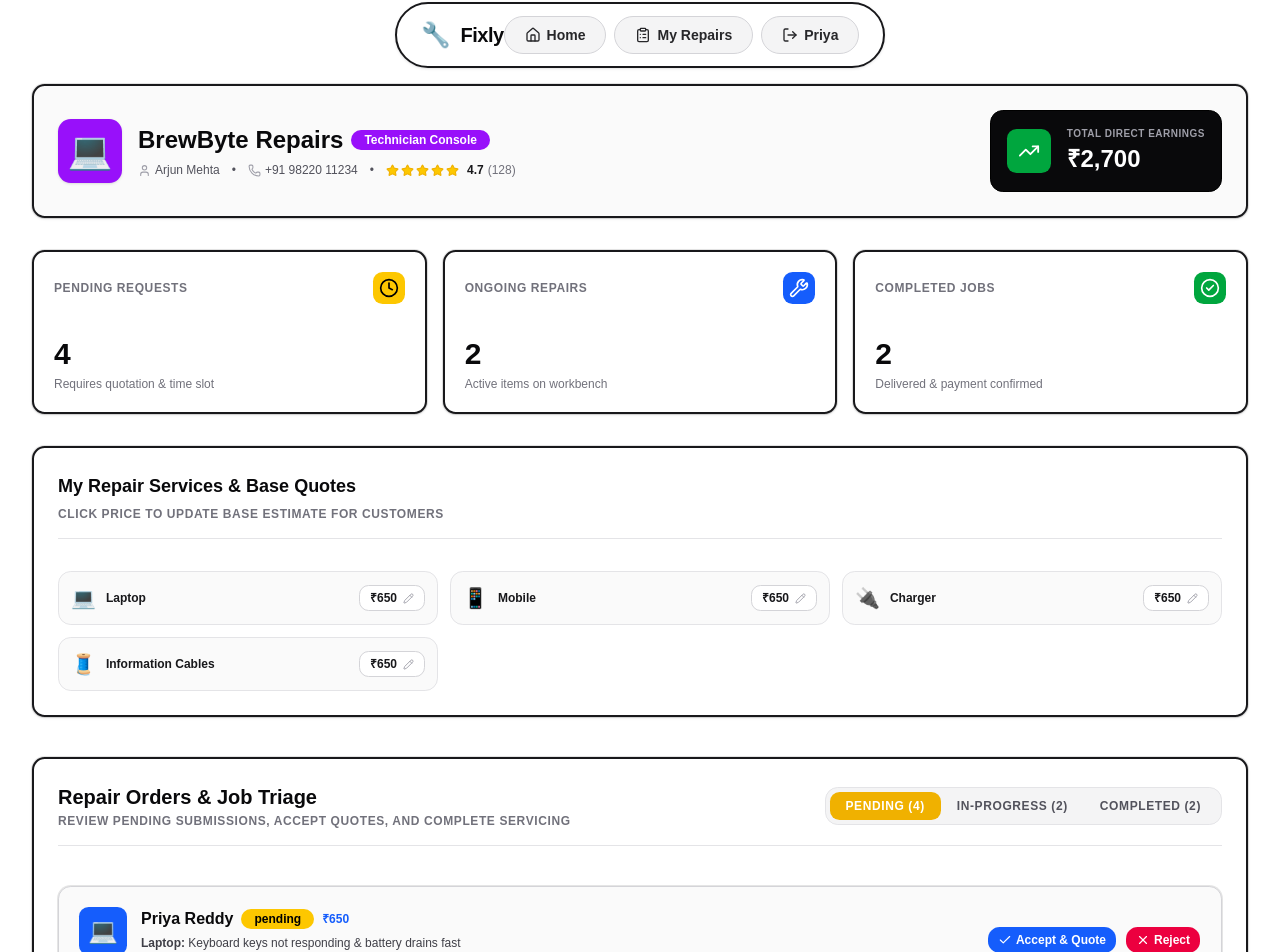
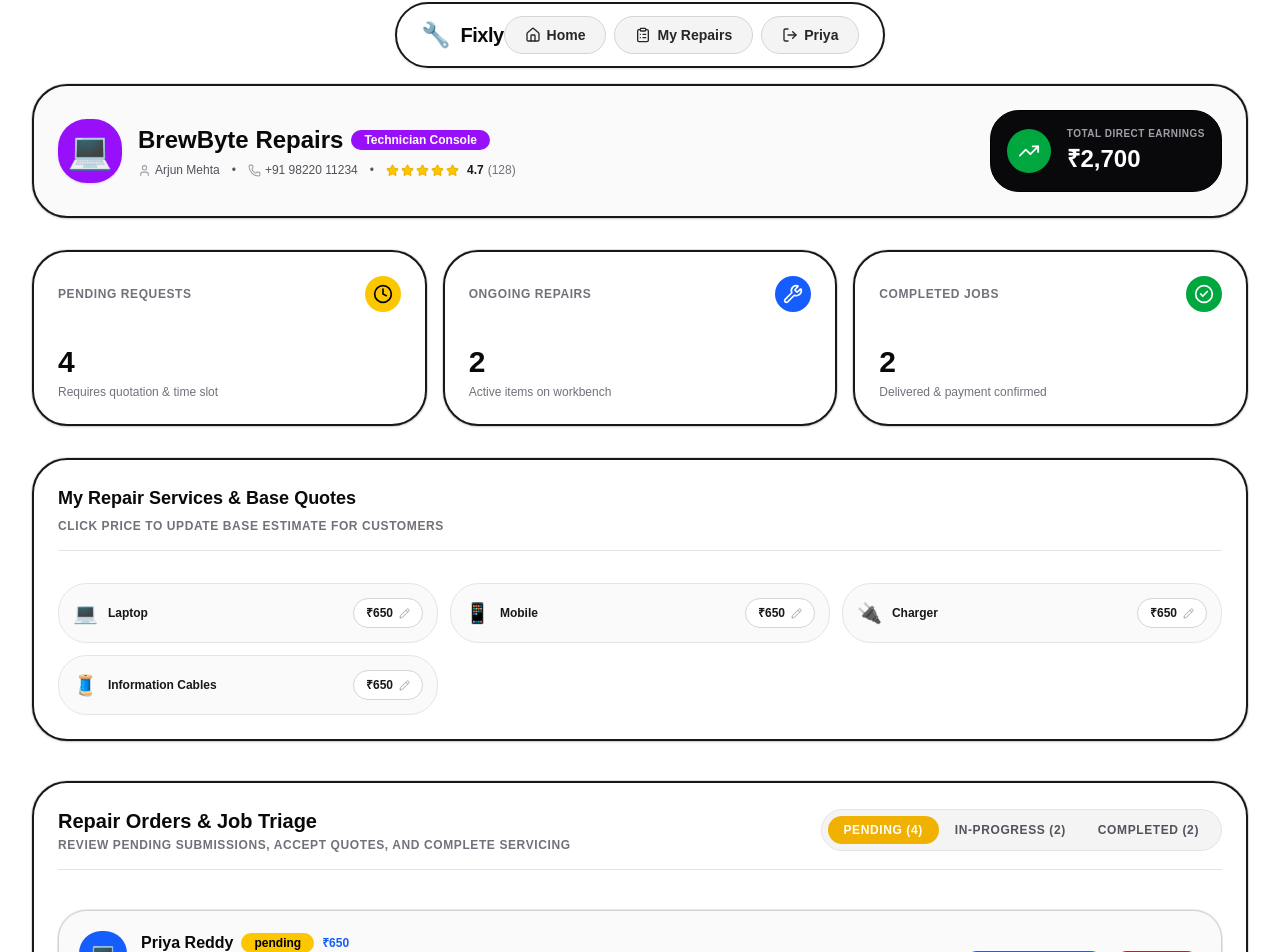
Before and after one commit to pizzaparth/fixly, a React (Vite) app: page /shop in a window 1280 px wide. Shown: the part 14-966 px from the top of the page. Built offline with nearby package versions, Linux system fonts and the light colour scheme.

Commit message:
fixed issues in the shop dashboard

```diff
--- a/src/pages/ShopDashboard.jsx
+++ b/src/pages/ShopDashboard.jsx
@@ -96,16 +96,16 @@ export function ShopDashboard() {
     <div className="min-h-screen bg-white text-zinc-900 pb-20">
       <div className="max-w-7xl mx-auto px-4 sm:px-6 lg:px-8 py-8">
         {/* 1. Header Banner */}
-        <Card className="p-6 rounded-md bg-zinc-50 border-2 border-zinc-900 mb-8 shadow-sm">
+        <Card className="p-6 rounded-3xl bg-zinc-50 border-2 border-zinc-900 mb-8 shadow-sm">
           <div className="flex flex-col md:flex-row md:items-center justify-between gap-6">
             <div className="flex items-center gap-4">
-              <div className="size-16 rounded-md bg-purple-600 flex items-center justify-center text-4xl text-white font-black shrink-0 shadow-sm">
+              <div className="size-16 rounded-2xl bg-purple-600 flex items-center justify-center text-4xl text-white font-black shrink-0 shadow-sm">
                 {activeShop.emoji || '🔧'}
               </div>
               <div>
                 <div className="flex items-center gap-2">
                   <h1 className="text-2xl font-black text-zinc-950">{activeShop.name}</h1>
-                  <Badge className="bg-purple-600 text-white font-bold">
+                  <Badge className="bg-purple-600 text-white font-bold rounded-full">
                     Technician Console
                   </Badge>
                 </div>
@@ -125,8 +125,8 @@ export function ShopDashboard() {
               </div>
             </div>
 
-            <div className="p-4 rounded-md bg-zinc-950 text-white flex items-center gap-4 border border-black shrink-0">
-              <div className="size-11 rounded-sm bg-green-600 flex items-center justify-center text-white font-bold">
+            <div className="p-4 rounded-2xl bg-zinc-950 text-white flex items-center gap-4 border border-black shrink-0">
+              <div className="size-11 rounded-full bg-green-600 flex items-center justify-center text-white font-bold">
                 <TrendingUp size={22} />
               </div>
               <div>
@@ -167,7 +167,7 @@ export function ShopDashboard() {
         </div>
 
         {/* 3. Services & Base Rates Editor */}
-        <Card className="mb-10 p-6 rounded-md bg-white border-2 border-zinc-900 shadow-sm">
+        <Card className="mb-10 p-6 rounded-3xl bg-white border-2 border-zinc-900 shadow-sm">
           <CardHeader className="p-0 border-b border-zinc-200 pb-3 mb-4">
             <CardTitle className="text-lg font-black text-zinc-950">
               My Repair Services & Base Quotes
@@ -185,7 +185,7 @@ export function ShopDashboard() {
               return (
                 <div
                   key={catKey}
-                  className="p-3 rounded-md bg-zinc-50 border border-zinc-200 flex items-center justify-between gap-2"
+                  className="p-3.5 rounded-2xl bg-zinc-50 border border-zinc-200 flex items-center justify-between gap-2"
                 >
                   <div className="flex items-center gap-2.5 min-w-0">
                     <span className="text-xl">{meta?.emoji || '🔧'}</span>
@@ -210,13 +210,13 @@ export function ShopDashboard() {
                         onKeyDown={(e) =>
                           e.key === 'Enter' && setEditingCategory(null)
                         }
-                        className="w-20 h-7 text-xs font-bold rounded-sm border-2 border-blue-600 text-right bg-white"
+                        className="w-20 h-8 text-xs font-bold rounded-full border-2 border-blue-600 text-right bg-white"
                       />
                     ) : (
                       <button
                         type="button"
                         onClick={() => setEditingCategory(catKey)}
-                        className="flex items-center gap-1.5 px-2.5 py-1 rounded-sm bg-white border border-zinc-300 hover:border-black text-xs font-black text-zinc-900 cursor-pointer"
+                        className="flex items-center gap-1.5 px-3 py-1.5 rounded-full bg-white border border-zinc-300 hover:border-black text-xs font-black text-zinc-900 cursor-pointer"
                       >
                         <span>₹{services[catKey]}</span>
                         <Pencil size={11} className="text-zinc-400" />
@@ -230,7 +230,7 @@ export function ShopDashboard() {
         </Card>
 
         {/* 4. Order Management Hub */}
-        <Card className="p-6 rounded-md bg-white border-2 border-zinc-900 shadow-sm">
+        <Card className="p-6 rounded-3xl bg-white border-2 border-zinc-900 shadow-sm">
           <div className="flex flex-col sm:flex-row sm:items-center justify-between gap-4 border-b border-zinc-200 pb-4 mb-6">
             <div>
               <CardTitle className="text-xl font-black text-zinc-950">
@@ -242,7 +242,7 @@ export function ShopDashboard() {
             </div>
 
             {/* Tab switchers */}
-            <div className="flex p-1 rounded-md bg-zinc-100 border border-zinc-200">
+            <div className="flex p-1.5 rounded-full bg-zinc-100 border border-zinc-200">
               {[
                 { key: 'pending', label: 'Pending', count: pendingOrders.length },
                 { key: 'ongoing', label: 'In-Progress', count: ongoingOrders.length },
@@ -252,7 +252,7 @@ export function ShopDashboard() {
                   key={tab.key}
                   type="button"
                   onClick={() => setActiveTab(tab.key)}
-                  className={`relative px-4 py-1.5 rounded-sm text-xs font-bold uppercase tracking-wider cursor-pointer transition-colors ${
+                  className={`relative px-4 py-1.5 rounded-full text-xs font-bold uppercase tracking-wider cursor-pointer transition-colors ${
                     activeTab === tab.key
                       ? 'text-white'
                       : 'text-zinc-600 hover:text-black'
@@ -261,7 +261,7 @@ export function ShopDashboard() {
                   {activeTab === tab.key && (
                     <motion.div
                       layoutId="shopOrderTab"
-                      className={`absolute inset-0 rounded-sm ${
+                      className={`absolute inset-0 rounded-full ${
                         tab.key === 'pending'
                           ? 'bg-yellow-500'
                           : tab.key === 'ongoing'
@@ -290,7 +290,7 @@ export function ShopDashboard() {
               className="flex flex-col gap-4"
             >
               {displayedOrders.length === 0 ? (
-                <div className="text-center py-12 p-6 rounded-md bg-zinc-50 border border-zinc-200">
+                <div className="text-center py-12 p-6 rounded-2xl bg-zinc-50 border border-zinc-200">
                   <p className="text-sm font-bold text-zinc-600">
                     No {activeTab} repair requests right now.
                   </p>
@@ -331,12 +331,12 @@ export function ShopDashboard() {
       >
         {acceptTarget && (
           <form onSubmit={handleAcceptConfirm} className="flex flex-col gap-4">
-            <div className="p-3.5 rounded-md bg-zinc-50 border border-zinc-200">
+            <div className="p-4 rounded-2xl bg-zinc-50 border border-zinc-200">
               <div className="flex items-center justify-between">
                 <span className="text-xs font-bold text-zinc-900">
                   Customer: {acceptTarget.customerName}
                 </span>
-                <Badge className="bg-blue-600 text-white font-bold">{acceptTarget.item}</Badge>
+                <Badge className="bg-blue-600 text-white font-bold rounded-full">{acceptTarget.item}</Badge>
               </div>
               <p className="text-xs text-zinc-600 mt-1">
                 <strong>Issue:</strong> {acceptTarget.issue}
@@ -356,7 +356,7 @@ export function ShopDashboard() {
                 value={acceptForm.price}
                 onChange={(e) => setAcceptForm({ ...acceptForm, price: e.target.value })}
                 placeholder="e.g. 650"
-                className="font-bold rounded-md bg-white border-zinc-300"
+                className="font-bold rounded-full px-4 bg-white border-zinc-300"
               />
             </div>
 
@@ -370,7 +370,7 @@ export function ShopDashboard() {
                   required
                   value={acceptForm.pickup}
                   onChange={(e) => setAcceptForm({ ...acceptForm, pickup: e.target.value })}
-                  className="text-xs rounded-md bg-white border-zinc-300"
+                  className="text-xs rounded-full px-4 bg-white border-zinc-300"
                 />
               </div>
 
@@ -383,7 +383,7 @@ export function ShopDashboard() {
                   required
                   value={acceptForm.complete}
                   onChange={(e) => setAcceptForm({ ...acceptForm, complete: e.target.value })}
-                  className="text-xs rounded-md bg-white border-zinc-300"
+                  className="text-xs rounded-full px-4 bg-white border-zinc-300"
                 />
               </div>
             </div>
@@ -397,18 +397,18 @@ export function ShopDashboard() {
                 value={acceptForm.notes}
                 onChange={(e) => setAcceptForm({ ...acceptForm, notes: e.target.value })}
                 placeholder="Bring original charger / backup your data before drop-off…"
-                className="text-xs rounded-md bg-white border-zinc-300 resize-none"
+                className="text-xs rounded-2xl px-4 py-2 bg-white border-zinc-300 resize-none"
               />
             </div>
 
-            <div className="p-3 rounded-md bg-green-50 border border-green-200 text-xs text-green-900">
+            <div className="p-3.5 rounded-2xl bg-green-50 border border-green-200 text-xs text-green-900">
               <p className="font-bold">Customer Notification Preview:</p>
               <p className="text-[11px] text-green-800 mt-0.5">
                 The user's interface will update immediately with this quote, scheduled drop-off slot, and collection deadline.
               </p>
             </div>
 
-            <Button type="submit" className="w-full py-2.5 bg-blue-600 hover:bg-blue-700 text-white font-bold rounded-md">
+            <Button type="submit" className="w-full py-3 bg-blue-600 hover:bg-blue-700 text-white font-bold rounded-full">
               Confirm & Start Repair Job
             </Button>
           </form>
@@ -420,12 +420,12 @@ export function ShopDashboard() {
 
 function MetricCard({ title, value, color, icon, subtitle }) {
   return (
-    <Card className="p-5 rounded-md bg-white border-2 border-zinc-900 shadow-sm flex flex-col justify-between">
+    <Card className="p-6 rounded-3xl bg-white border-2 border-zinc-900 shadow-sm flex flex-col justify-between">
       <div className="flex items-center justify-between">
         <CardDescription className="text-xs font-bold text-zinc-500 uppercase tracking-wider">
           {title}
         </CardDescription>
-        <div className={`size-8 rounded-sm flex items-center justify-center font-bold ${color}`}>
+        <div className={`size-9 rounded-full flex items-center justify-center font-bold ${color}`}>
           {icon}
         </div>
       </div>
@@ -447,16 +447,16 @@ function OrderRow({ order, onAccept, onReject, onComplete }) {
       animate={{ opacity: 1, y: 0 }}
       exit={{ opacity: 0, scale: 0.96 }}
     >
-      <Card className="p-5 rounded-md bg-zinc-50 border border-zinc-300 flex flex-col md:flex-row md:items-center justify-between gap-4">
+      <Card className="p-5 rounded-2xl bg-zinc-50 border border-zinc-300 flex flex-col md:flex-row md:items-center justify-between gap-4 shadow-none">
         <div className="flex items-start gap-3.5 min-w-0">
-          <div className="size-12 rounded-sm bg-blue-600 text-white flex items-center justify-center text-2xl shrink-0 font-bold">
+          <div className="size-12 rounded-xl bg-blue-600 text-white flex items-center justify-center text-2xl shrink-0 font-bold">
             {catMeta?.emoji || '🔧'}
           </div>
           <div className="min-w-0 flex-1">
             <div className="flex flex-wrap items-center gap-2">
               <span className="text-base font-black text-zinc-950">{order.customerName}</span>
               <Badge
-                className={
+                className={`rounded-full ${
                   order.status === 'pending'
                     ? 'bg-yellow-400 text-black font-bold'
                     : order.status === 'ongoing'
@@ -464,7 +464,7 @@ function OrderRow({ order, onAccept, onReject, onComplete }) {
                     : order.status === 'completed'
                     ? 'bg-green-600 text-white font-bold'
                     : 'bg-rose-600 text-white font-bold'
-                }
+                }`}
               >
                 {order.status}
               </Badge>
@@ -495,7 +495,7 @@ function OrderRow({ order, onAccept, onReject, onComplete }) {
               <Button
                 size="sm"
                 onClick={onAccept}
-                className="bg-blue-600 hover:bg-blue-700 text-white text-xs font-bold rounded-md"
+                className="bg-blue-600 hover:bg-blue-700 text-white text-xs font-bold rounded-full px-4"
               >
                 <Check size={14} />
                 <span>Accept & Quote</span>
@@ -504,7 +504,7 @@ function OrderRow({ order, onAccept, onReject, onComplete }) {
                 variant="destructive"
                 size="sm"
                 onClick={onReject}
-                className="bg-rose-600 hover:bg-rose-700 text-white text-xs font-bold rounded-md"
+                className="bg-rose-600 hover:bg-rose-700 text-white text-xs font-bold rounded-full px-4"
               >
                 <X size={14} />
                 <span>Reject</span>
@@ -516,7 +516,7 @@ function OrderRow({ order, onAccept, onReject, onComplete }) {
             <Button
               size="sm"
               onClick={onComplete}
-              className="bg-green-600 hover:bg-green-700 text-white text-xs font-bold rounded-md"
+              className="bg-green-600 hover:bg-green-700 text-white text-xs font-bold rounded-full px-4"
             >
               <CheckCircle2 size={15} />
               <span>Mark as Completed</span>
```
